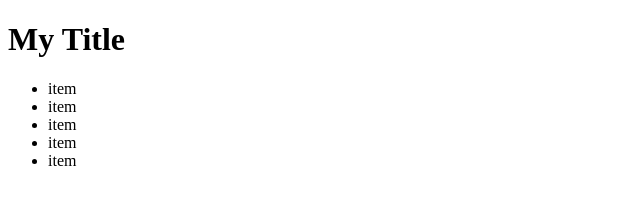
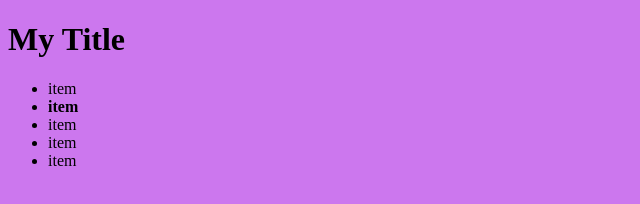
Before and after one commit to leokamal/esgi-web-project, a plain HTML site: page index.html in a window 1280 px wide. Shown: the whole page, without its empty margins (0-640 px from the left). Drawn offline with Linux system fonts and the light colour scheme.

Commit message:
add style

```diff
--- a/index.html
+++ b/index.html
@@ -5,13 +5,18 @@
     <meta http-equiv="X-UA-Compatible" content="IE=edge">
     <meta name="viewport" content="width=device-width, initial-scale=1.0">
     <title>ESGI Website</title>
+    <style>
+        body{
+            background-color: #C7E;
+        }
+    </style>
 </head>
 <body>
     <h1>My Title</h1>
 
     <ul>
         <li>item</li>
-        <li>item</li>
+        <li><strong>item</strong></li>
         <li>item</li>
         <li>item</li>
         <li>item</li>
```
